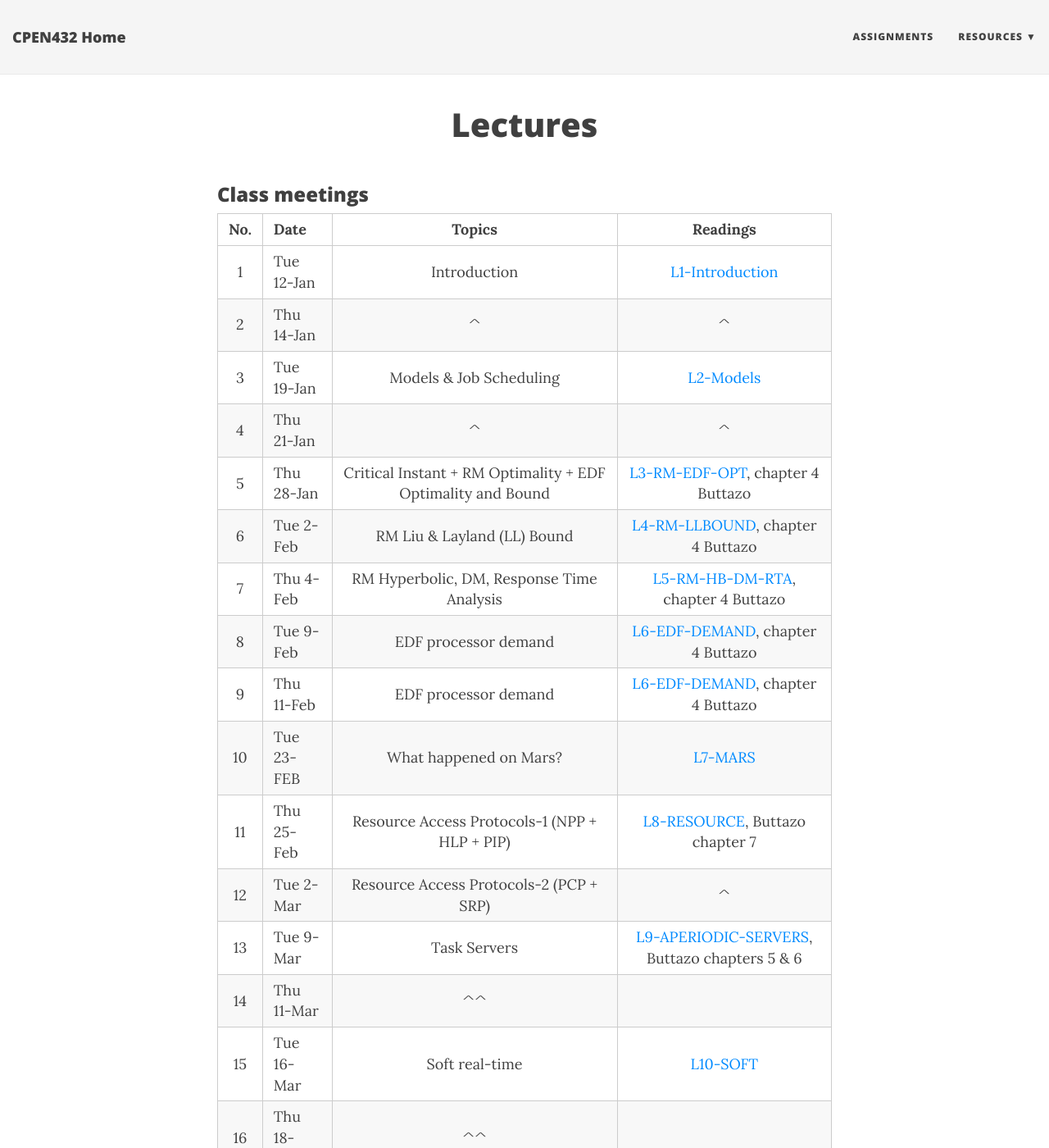
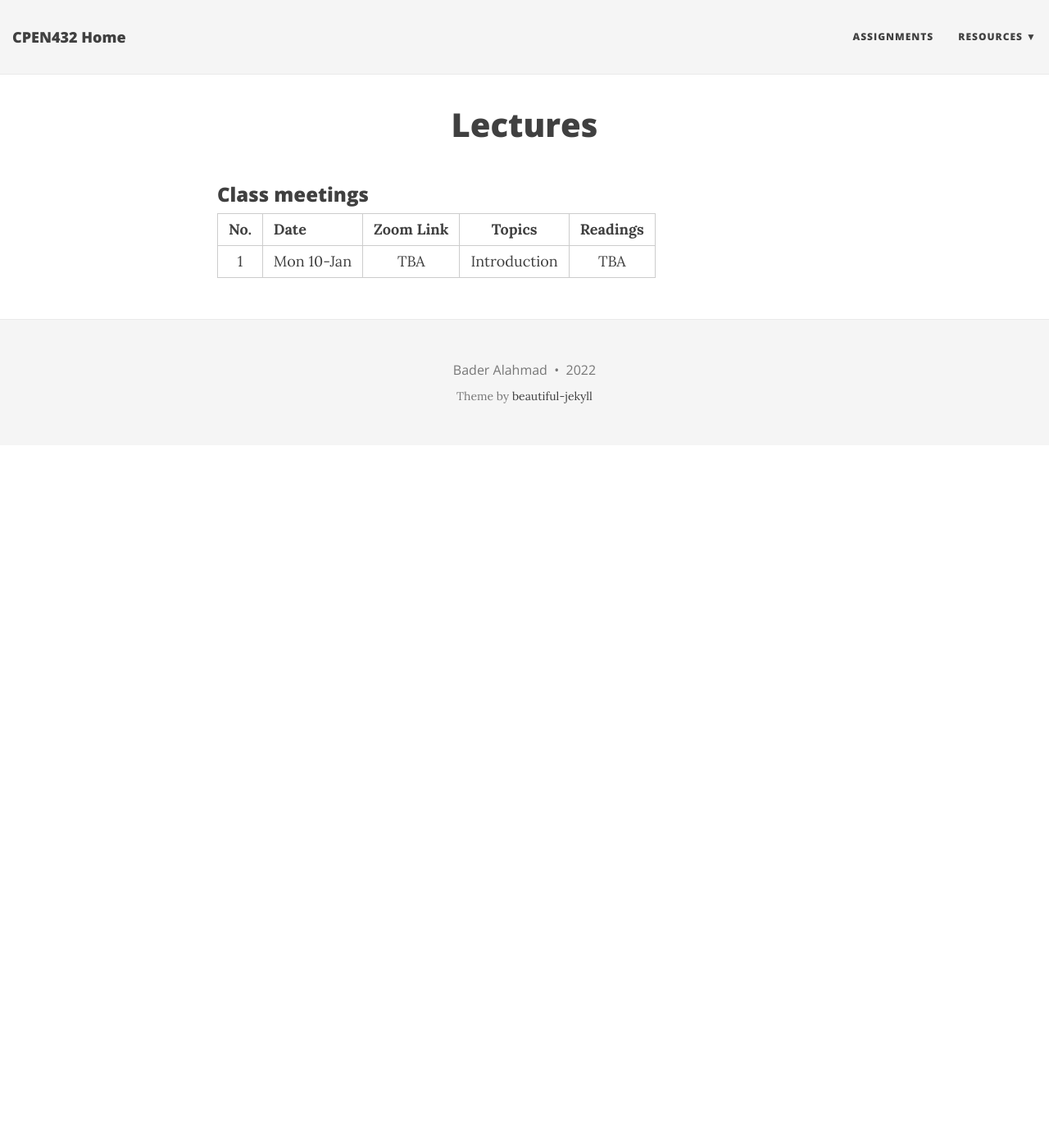
Before and after one commit to CPEN432/cpen432.github.io, a Jekyll site: the page built from lectures.md, in a window 1280 px wide and 1400 px high. Shown: the whole window at 82% size. Built offline with Jekyll 4.4.1, drawn with Linux system fonts in a browser that asks for light colours; nearby versions of some CDN libraries; some of the changed text lies outside the part shown.

Commit message:
Update lectures.md

```diff
--- a/lectures.md
+++ b/lectures.md
@@ -4,32 +4,35 @@ title: Lectures
 
 ### Class meetings
 
+| **No.** | **Date** | **Zoom Link** | **Topics** | **Readings** |
+|:-------:|:---------|:-------------:|:----------:|:------------:|
+|  1  | Mon 10-Jan | TBA | Introduction | TBA |
 
-| **No.** | **Date** | **Topics** | **Readings** |
-|:---:|:-------|:---:|:----:|
-|  1  |  Tue 12-Jan |  Introduction   |  [L1-Introduction](http://cpen432.github.io/resources/bader-slides/1-Introduction.pdf) |
-|  2  |  Thu 14-Jan |     ^   |  ^ |
-|  3  |  Tue 19-Jan |  Models & Job Scheduling     |  [L2-Models](http://cpen432.github.io/resources/bader-slides/2-Models.pdf)    |
-|  4  |  Thu 21-Jan |  ^     |  ^    |
-|  5  |  Thu 28-Jan |  Critical Instant + RM Optimality + EDF Optimality and Bound  |  [L3-RM-EDF-OPT](http://cpen432.github.io/resources/bader-slides/3-critical-instant+EDF.pdf), chapter 4 Buttazo |
-|  6  |  Tue 2-Feb |  RM Liu & Layland (LL) Bound   |  [L4-RM-LLBOUND](http://cpen432.github.io/resources/bader-slides/4-RM.pdf), chapter 4 Buttazo    |
-|  7  |  Thu 4-Feb | RM Hyperbolic, DM, Response Time Analysis |  [L5-RM-HB-DM-RTA](http://cpen432.github.io/resources/bader-slides/5-RM-hyperbolic+DM+response.pdf), chapter 4 Buttazo    |
-|  8  |  Tue 9-Feb |  EDF processor demand   |  [L6-EDF-DEMAND](http://cpen432.github.io/resources/bader-slides/6-EDF-exact.pdf), chapter 4 Buttazo    |
-|  9  |  Thu 11-Feb |  EDF processor demand   |  [L6-EDF-DEMAND](http://cpen432.github.io/resources/bader-slides/6-EDF-exact.pdf), chapter 4 Buttazo    |
-|  10 |  Tue 23-FEB | What happened on Mars?   |  [L7-MARS](http://cpen432.github.io/resources/bader-slides/7-Mars.pdf)    |
-|  11 |  Thu 25-Feb |  Resource Access Protocols-1 (NPP + HLP + PIP)  |  [L8-RESOURCE](http://cpen432.github.io/resources/bader-slides/8-ResourceSharing.pdf), Buttazo chapter 7   |
-|  12 |  Tue 2-Mar |  Resource Access Protocols-2  (PCP + SRP)   |  ^  |
-|  13 |  Tue 9-Mar |  Task Servers    |  [L9-APERIODIC-SERVERS](http://cpen432.github.io/resources/bader-slides/9-TaskServers.pdf), Buttazo chapters 5 & 6   |
-|  14 |  Thu 11-Mar |  ^^   |      |
-|  15 |  Tue 16-Mar |  Soft real-time   |   [L10-SOFT](http://cpen432.github.io/resources/bader-slides/10-SoftRealTime.pdf)   |
-|  16 |  Thu 18-Mar  |  ^^   |      |
-|  17 |  Tue 23-Mar  |  Multiprocessor scheduling - 1    | [L11-MULTIPROCESSOR](http://cpen432.github.io/resources/bader-slides/11-Multiprocessors.pdf)   |
-|  18 |  Thu 25-Mar |  Multiprocessor scheduling - 2   |  ^^    |
-|  19 | Tue 30-Mar | Multistage distributed real-time systems   |  [L12-MULTISTAGE](http://cpen432.github.io/resources/bader-slides/12-MultiStage.pdf)   |
-|  20 | Thu 30-Mar | ^^   |    |
-|  21 |  Tue 6-Apr  |  Reliability and fault tolerance - 1   |  [L13-RELIABILITY](http://cpen432.github.io/resources/bader-slides/13-Reliability.pdf)    |
-|  22 |  Thu 8-Apr |  Reliability and fault tolerance - 2   |     |
-|  23 |  Tue 13-Apr |  System/Software Safety. Slides courtesy of **Simon Diemert**, Safety Critical Systems (CSL) |  [L14-SAFETY](http://cpen432.github.io/resources/bader-slides/14-safety.pdf)   |
+<!-- | **No.** | **Date** | **Topics** | **Readings** | -->
+<!-- |:---:|:-------|:---:|:----:| -->
+<!-- |  1  |  Tue 12-Jan |  Introduction   |  [L1-Introduction](http://cpen432.github.io/resources/bader-slides/1-Introduction.pdf) | -->
+<!-- |  2  |  Thu 14-Jan |     ^   |  ^ |   -->
+<!-- |  3  |  Tue 19-Jan |  Models & Job Scheduling     |  [L2-Models](http://cpen432.github.io/resources/bader-slides/2-Models.pdf)    | -->
+<!-- |  4  |  Thu 21-Jan |  ^     |  ^    |   -->
+<!-- |  5  |  Thu 28-Jan |  Critical Instant + RM Optimality + EDF Optimality and Bound  |  [L3-RM-EDF-OPT](http://cpen432.github.io/resources/bader-slides/3-critical-instant+EDF.pdf), chapter 4 Buttazo | -->
+<!-- |  6  |  Tue 2-Feb |  RM Liu & Layland (LL) Bound   |  [L4-RM-LLBOUND](http://cpen432.github.io/resources/bader-slides/4-RM.pdf), chapter 4 Buttazo    | -->
+<!-- |  7  |  Thu 4-Feb | RM Hyperbolic, DM, Response Time Analysis |  [L5-RM-HB-DM-RTA](http://cpen432.github.io/resources/bader-slides/5-RM-hyperbolic+DM+response.pdf), chapter 4 Buttazo    | -->
+<!-- |  8  |  Tue 9-Feb |  EDF processor demand   |  [L6-EDF-DEMAND](http://cpen432.github.io/resources/bader-slides/6-EDF-exact.pdf), chapter 4 Buttazo    | -->
+<!-- |  9  |  Thu 11-Feb |  EDF processor demand   |  [L6-EDF-DEMAND](http://cpen432.github.io/resources/bader-slides/6-EDF-exact.pdf), chapter 4 Buttazo    | -->
+<!-- |  10 |  Tue 23-FEB | What happened on Mars?   |  [L7-MARS](http://cpen432.github.io/resources/bader-slides/7-Mars.pdf)    | -->
+<!-- |  11 |  Thu 25-Feb |  Resource Access Protocols-1 (NPP + HLP + PIP)  |  [L8-RESOURCE](http://cpen432.github.io/resources/bader-slides/8-ResourceSharing.pdf), Buttazo chapter 7   | -->
+<!-- |  12 |  Tue 2-Mar |  Resource Access Protocols-2  (PCP + SRP)   |  ^  | -->
+<!-- |  13 |  Tue 9-Mar |  Task Servers    |  [L9-APERIODIC-SERVERS](http://cpen432.github.io/resources/bader-slides/9-TaskServers.pdf), Buttazo chapters 5 & 6   | -->
+<!-- |  14 |  Thu 11-Mar |  ^^   |      | -->
+<!-- |  15 |  Tue 16-Mar |  Soft real-time   |   [L10-SOFT](http://cpen432.github.io/resources/bader-slides/10-SoftRealTime.pdf)   | -->
+<!-- |  16 |  Thu 18-Mar  |  ^^   |      | -->
+<!-- |  17 |  Tue 23-Mar  |  Multiprocessor scheduling - 1    | [L11-MULTIPROCESSOR](http://cpen432.github.io/resources/bader-slides/11-Multiprocessors.pdf)   | -->
+<!-- |  18 |  Thu 25-Mar |  Multiprocessor scheduling - 2   |  ^^    | -->
+<!-- |  19 | Tue 30-Mar | Multistage distributed real-time systems   |  [L12-MULTISTAGE](http://cpen432.github.io/resources/bader-slides/12-MultiStage.pdf)   | -->
+<!-- |  20 | Thu 30-Mar | ^^   |    | -->
+<!-- |  21 |  Tue 6-Apr  |  Reliability and fault tolerance - 1   |  [L13-RELIABILITY](http://cpen432.github.io/resources/bader-slides/13-Reliability.pdf)    | -->
+<!-- |  22 |  Thu 8-Apr |  Reliability and fault tolerance - 2   |     | -->
+<!-- |  23 |  Tue 13-Apr |  System/Software Safety. Slides courtesy of **Simon Diemert**, Safety Critical Systems (CSL) |  [L14-SAFETY](http://cpen432.github.io/resources/bader-slides/14-safety.pdf)   | -->
 
 <!-- |  23 |  Thu 21-NOV  |  System/Software Safety - 2. **Guest Lecture**: Simon Diemert  |      | -->
 <!-- |  24 |  Tue 26-NOV |  Review Session   |      | -->
```
